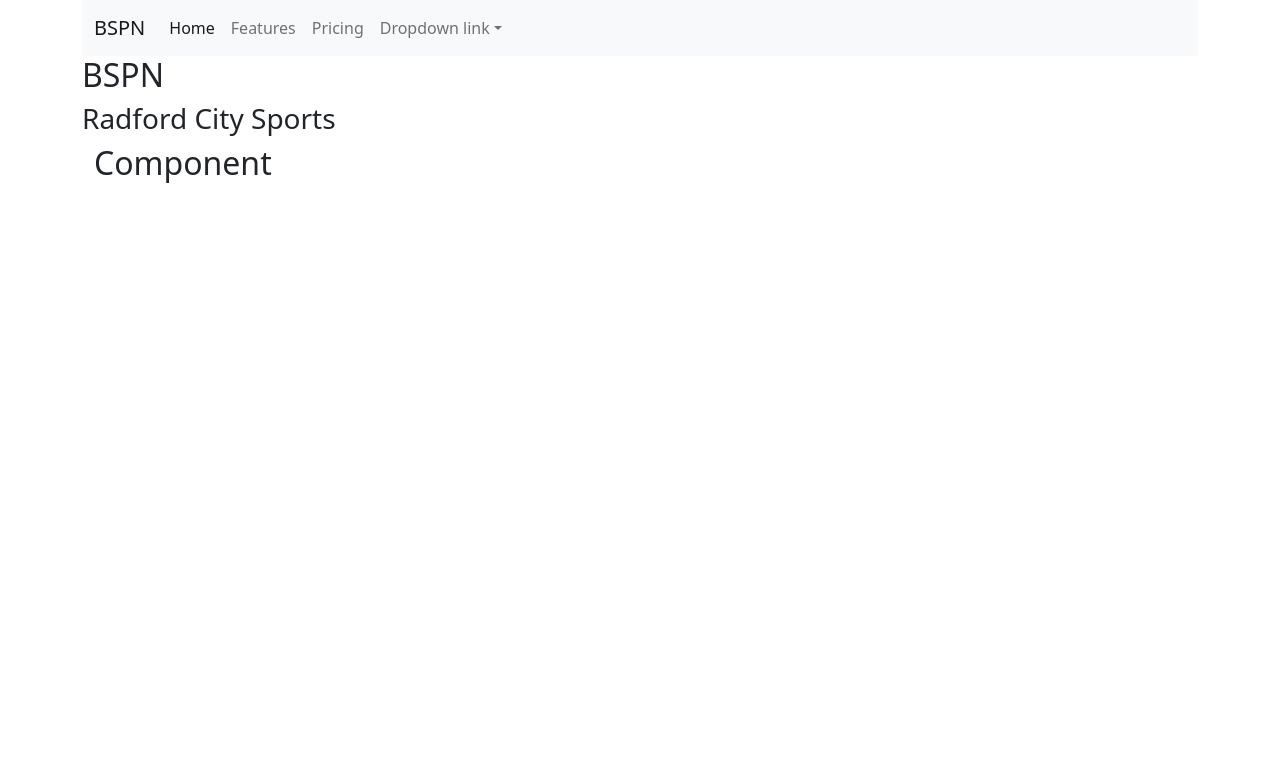
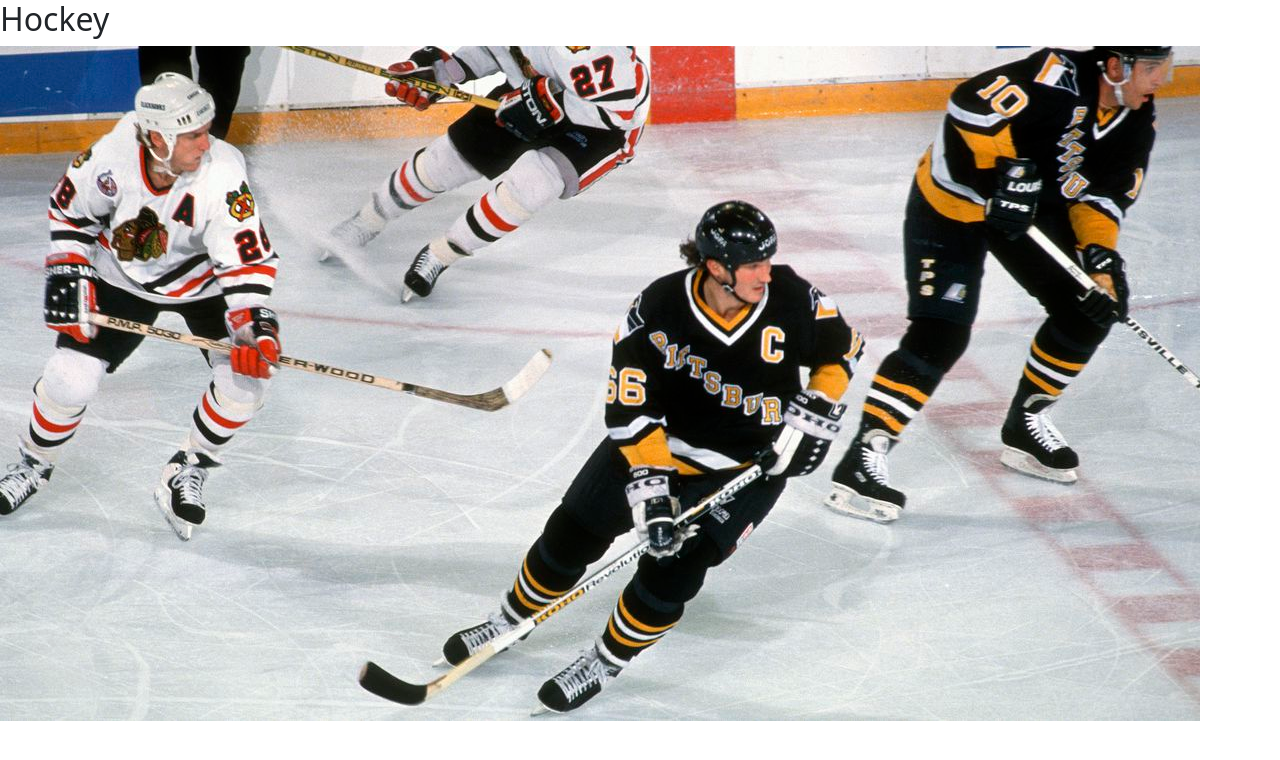
Before and after one commit to jacklayfield/BSPN, a React (Create React App) app in the folder bspn-app/: page /hockey in a window 1280 px wide. Shown: the top 760 px of the page. Built offline with nearby package versions, Linux system fonts and the light colour scheme.

Commit message:
Added working routes, New pages creates, App.js nixed (see index.js->Home instead)

```diff
--- a/bspn-app/src/App.js
+++ b/bspn-app/src/App.js
@@ -1,18 +1,19 @@
 import React, { Component } from "react";
-//import { BrowserRouter as Router, Routes, Route } from "react-router-dom";
+import { BrowserRouter as Routes, Route } from "react-router-dom";
 import "bootstrap/dist/css/bootstrap.min.css";
-import PageLayout from "./components/pageLayout";
-import Hockey from "./pages/hockey";
-import NavBar from "./components/navBar";
+import { Hockey } from "./pages/hockey";
+import { Football } from "./pages/football";
 
 class App extends Component {
   render() {
     return (
       <div className="container">
-        <NavBar />
         <h2>BSPN</h2>
         <h3>Radford City Sports</h3>
-        <PageLayout></PageLayout>
+        <Routes>
+          <Route exact path="/" element={<Football />} />
+          <Route path="/hockey" element={<Hockey />} />
+        </Routes>
       </div>
     );
   }
--- a/bspn-app/src/index.js
+++ b/bspn-app/src/index.js
@@ -1,17 +1,31 @@
-import React from 'react';
-import ReactDOM from 'react-dom';
-import './index.css';
-import App from './App';
-import reportWebVitals from './reportWebVitals';
+import React from "react";
+import ReactDOM from "react-dom";
+import "./index.css";
+import reportWebVitals from "./reportWebVitals";
+import { BrowserRouter as Router, Routes, Route } from "react-router-dom";
+import "bootstrap/dist/css/bootstrap.min.css";
+import { Hockey } from "./pages/hockey";
 
 ReactDOM.render(
-  <React.StrictMode>
-    <App />
-  </React.StrictMode>,
-  document.getElementById('root')
+  <Router>
+    <Routes>
+      <Route path="/" element={<Home />} />
+      <Route path="/hockey" element={<Hockey />} />
+    </Routes>
+  </Router>,
+  document.getElementById("root")
 );
 
 // If you want to start measuring performance in your app, pass a function
 // to log results (for example: reportWebVitals(console.log))
 // or send to an analytics endpoint. Learn more: https://bit.ly/CRA-vitals
 reportWebVitals();
+
+function Home() {
+  return (
+    <div>
+      <h2>BSPN</h2>
+      <h3>Radford City Sports</h3>
+    </div>
+  );
+}
--- /dev/null
+++ b/bspn-app/src/pages/football.jsx
@@ -0,0 +1,3 @@
+import React from "react";
+
+export const Football = () => <h2>"Football"</h2>;
--- a/bspn-app/src/pages/hockey.jsx
+++ b/bspn-app/src/pages/hockey.jsx
@@ -1,12 +1,11 @@
+import "bootstrap/dist/css/bootstrap.min.css";
 import React from "react";
-const Hockey = () => {
+
+export function Hockey() {
   return (
     <div>
-      <h3>Hockey</h3>
-      <div>
-        <img src="./hockey.jpg" />
-      </div>
+      <h2>Hockey</h2>
+      <img src={"./hockey.jpg"} alt="Cannot display image" />
     </div>
   );
-};
-export default Hockey;
+}
```
Also changed, not shown: bspn-app/public/hockey.jpg (renamed from bspn-app/src/hockey.jpg).
